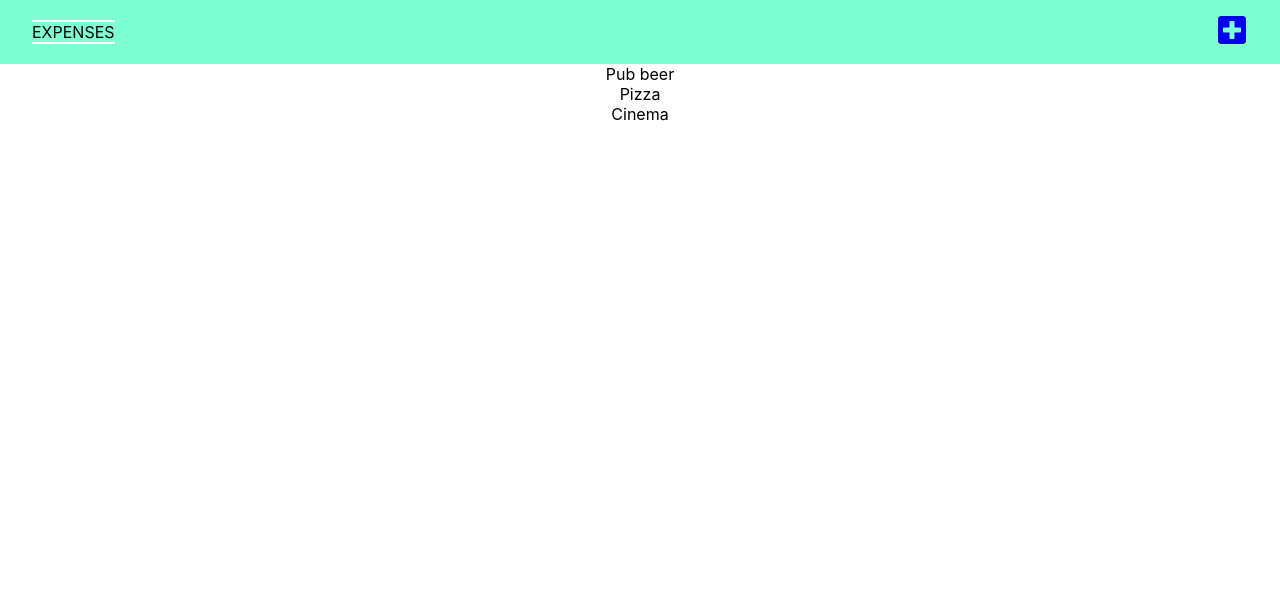
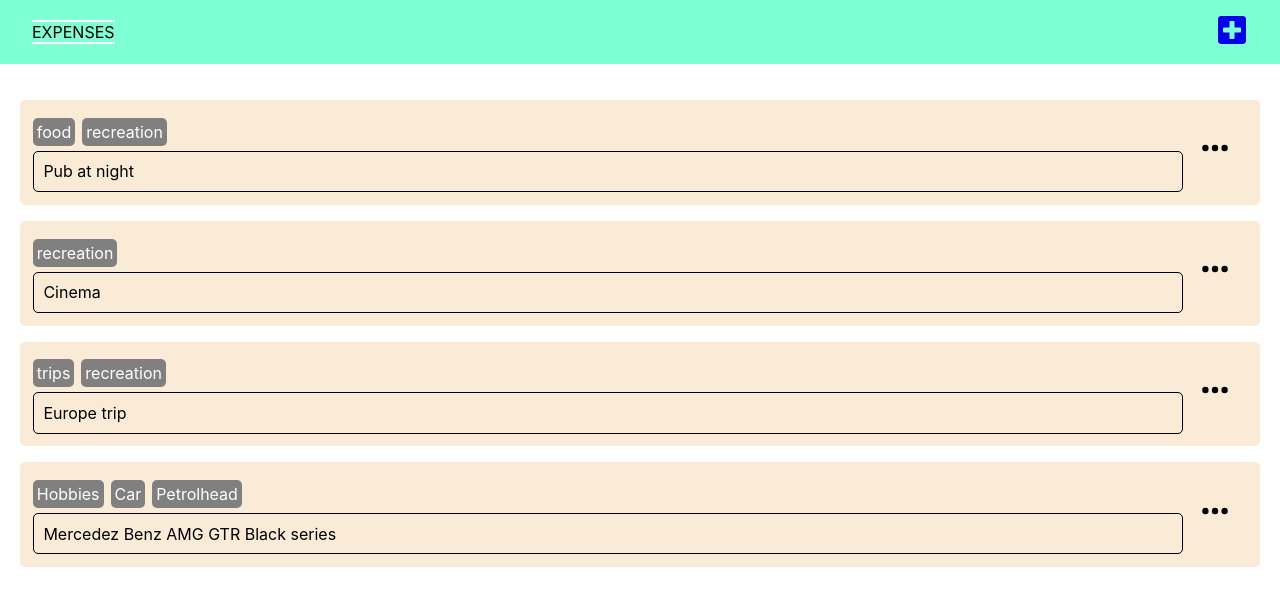
Before and after one commit to lejodev/expenses-app, a React (Create React App) app: page / in a window 1280 px wide. Shown: the top 606 px of the page. Built offline with nearby package versions, Linux system fonts and the light colour scheme.

Commit message:
Expenses final design (no definitive colors)

```diff
--- a/src/App.css
+++ b/src/App.css
@@ -1,38 +1,3 @@
-.App {
+/* .App {
   text-align: center;
-}
-
-.App-logo {
-  height: 40vmin;
-  pointer-events: none;
-}
-
-@media (prefers-reduced-motion: no-preference) {
-  .App-logo {
-    animation: App-logo-spin infinite 20s linear;
-  }
-}
-
-.App-header {
-  background-color: #282c34;
-  min-height: 100vh;
-  display: flex;
-  flex-direction: column;
-  align-items: center;
-  justify-content: center;
-  font-size: calc(10px + 2vmin);
-  color: white;
-}
-
-.App-link {
-  color: #61dafb;
-}
-
-@keyframes App-logo-spin {
-  from {
-    transform: rotate(0deg);
-  }
-  to {
-    transform: rotate(360deg);
-  }
-}
+} */
--- a/src/App.js
+++ b/src/App.js
@@ -2,10 +2,11 @@ import logo from "./logo.svg";
 import "./App.css";
 import { BrowserRouter, Route, Routes } from "react-router-dom";
 import Main from "./components/main/Main";
-import AddExpense from "./components/main/expense/addExpense/AddExpense";
-import EditExpense from "./components/main/expense/editExpense/EditExpense";
+import AddExpense from "./components/main/addExpense/AddExpense";
+import EditExpense from "./components/main//editExpense/EditExpense";
 
 function App() {
+
   return (
     <div className="App">
       <BrowserRouter>
--- a/src/components/main/Main.jsx
+++ b/src/components/main/Main.jsx
@@ -2,9 +2,15 @@ import React, { useState, useEffect } from "react";
 import { FaPlusSquare } from "react-icons/fa";
 import { Link } from "react-router-dom";
 import "../../styles/main/_main.scss";
+import Expense from "./expense/Expense";
 
 const Main = () => {
-  const [expenses, setExpenses] = useState(["Pub beer", "Pizza", "Cinema"]);
+  const [expenses, setExpenses] = useState([
+    { name: "Pub at night", tags: ["food", "recreation"] },
+    { name: "Cinema", tags: ["recreation"] },
+    { name: "Europe trip", tags: ["trips", "recreation"] },
+    { name: "Mercedez Benz AMG GTR Black series", tags: ["Hobbies", "Car", "Petrolhead"] },
+  ]);
   return (
     <div className="expenses">
       <nav className="nav">
@@ -13,9 +19,13 @@ const Main = () => {
           <FaPlusSquare className="icon-add" />
         </Link>
       </nav>
-      <section className="expenses">
+      <section className="expenses-container">
         {expenses.map((expense) => (
-          <div key={expense}>{expense}</div>
+          <Expense
+            key={expense.name}
+            expense={expense.name}
+            tags={expense.tags}
+          />
         ))}
       </section>
     </div>
--- a/src/components/main/addExpense/AddExpense.jsx
+++ b/src/components/main/addExpense/AddExpense.jsx
@@ -1,7 +1,7 @@
 import React, { useState, useEffect } from "react";
-import Helper from "../../../../util/Helper";
+import Helper from "../../../util/Helper";
 
-const AddExpense = () => {
+const AddExpense = ({ passData }) => {
   const [expense, setExpense] = useState("");
   const categories = [
     "sports",
@@ -11,9 +11,11 @@ const AddExpense = () => {
     "health",
   ];
 
+  // Make helper from this function
   function handleSubmit(e) {
-    console.log(Helper.handleAddExpenseSubmit(e))
-
+    console.log(Helper.handleAddExpenseSubmit(e));
+    passData("This is the freaking data");
+    return "This is the freaking data";
   }
 
   return (
--- a/src/components/main/expense/Expense.jsx
+++ b/src/components/main/expense/Expense.jsx
@@ -1,13 +1,40 @@
 import React, { useState, createContext } from "react";
+import { MdModeEditOutline, MdDelete } from "react-icons/md";
+import { HiDotsHorizontal } from "react-icons/hi";
+import "../../../styles/expense/_expense.scss";
 
-const Expense = ({ expense }) => {
-  const [expense, setExpense] = useState({});
+const Expense = ({ expense, tags }) => {
+  // const [expense, setExpense] = useState({});
 
-  const expenseContext = createContext()
+  const expenseContext = createContext();
 
   return (
-    <div data-testid="customId">
-      <h2>{expense}</h2>
+    <div data-testid="customId" className="expense">
+      <div className="tags-container">
+        <ul className="tags">
+          {tags.map((tag) => (
+            <li className="tag" key={tag}>
+              {tag}
+            </li>
+          ))}
+        </ul>
+      </div>
+      <div className="expenseName">{expense}</div>
+      <div className="expense-menu">
+        <div className="display-menu">
+          <i className="dots icon">
+            <HiDotsHorizontal />
+          </i>
+        </div>
+        <div className="edit-delete">
+          <i className="icon eidt">
+            <MdModeEditOutline />
+          </i>
+          <i className="icon delete">
+            <MdDelete />
+          </i>
+        </div>
+      </div>
     </div>
   );
 };
--- /dev/null
+++ b/src/styles/expense/_expense.scss
@@ -0,0 +1,72 @@
+.expense {
+  background-color: antiquewhite;
+  display: grid;
+  border-radius: 5px;
+  margin: 2vh 0;
+  padding: 0.8em;
+  grid-template-areas:
+    "tags edit"
+    "expense edit";
+  grid-template-columns: 9fr 0.5fr;
+  .tags-container {
+    grid-area: tags;
+    .tags {
+      list-style: none;
+      display: flex;
+      margin: 0;
+      padding: 5px 0;
+      .tag {
+        display: block;
+        padding: 4px;
+        background-color: gray;
+        margin-right: 7px;
+        border-radius: 5px;
+        color: white;
+      }
+    }
+  }
+  .expenseName {
+    border: 1px solid black;
+    border-radius: 5px;
+    padding: 0.6em;
+    grid-area: expense;
+    // background-color: blue;
+  }
+  .expense-menu {
+    grid-area: edit;
+    height: 100%;
+    position: relative;
+    .icon {
+      font-size: 2em;
+    }
+    .display-menu {
+      height: 100%;
+      width: 100%;
+      display: flex;
+      flex-flow: column;
+      justify-content: center;
+      align-items: center;
+      cursor: pointer;
+    }
+    .edit-delete {
+      width: 100%;
+      position: absolute;
+      top: 0;
+      display: none;
+      flex-flow: column;
+      justify-content: space-between;
+      align-items: center;
+      .icon {
+        justify-self: center;
+      }
+    }
+  }
+  &:hover {
+    .display-menu {
+      display: none;
+    }
+    .edit-delete {
+      display: flex;
+    }
+  }
+}
--- a/src/styles/main/_main.scss
+++ b/src/styles/main/_main.scss
@@ -1,4 +1,5 @@
 .expenses {
+  width: 100%;
   .nav {
     height: 8vh;
     width: 100%;
@@ -16,4 +17,9 @@
       font-size: 2em;
     }
   }
+  .expenses-container{
+    padding: 20px;
+    // margin: 0 5vw;
+    box-sizing: border-box;
+  }
 }
```
